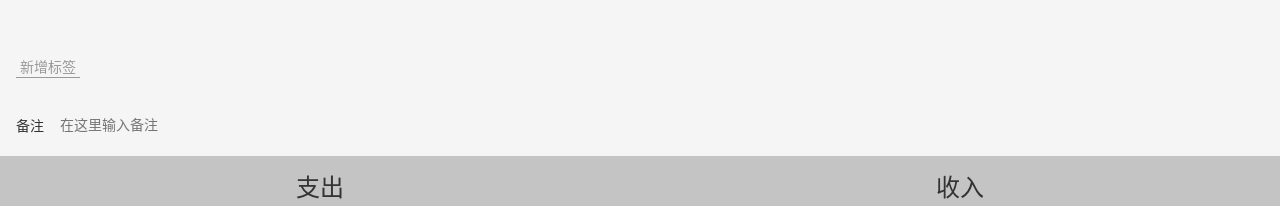
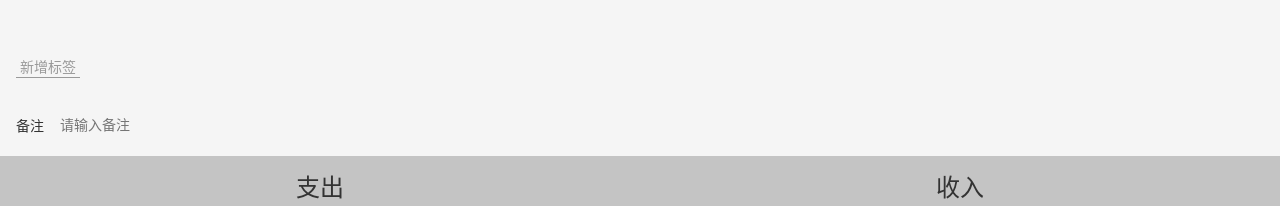
Before and after one commit to CuiLei-document/monney-text, a Vue app: page /#/money in a window 1280 px wide. Shown: the part 197-403 px from the top of the page. Built offline with nearby package versions, Linux system fonts and the light colour scheme.

Commit message:
改造 Notes 组件 使其成公用组件

```diff
--- a/src/components/EditLabel.vue
+++ b/src/components/EditLabel.vue
@@ -1,6 +1,10 @@
 <template>
 <Layout>
-  <div>编辑标签</div>
+  <div>
+    <Icon name="left"></Icon>
+    <span>编辑标签</span>
+    <Notes field-name="备注" placeholder="请输入"/>
+  </div>
 </Layout>
 </template>
 
@@ -8,7 +12,10 @@
 import Vue from 'vue'
 import {Component} from 'vue-property-decorator'
 import tagListModel from '@/models/tagListModel';
-@Component
+import Notes from '@/components/Notes.vue';
+@Component({
+  components: {Notes}
+})
 export default class EditLabel extends Vue {
 created(){
   const id = this.$route.params.id
--- a/src/components/Notes.vue
+++ b/src/components/Notes.vue
@@ -2,18 +2,20 @@
   <div>
     <label class="notes">
       {{value}}
-      <span class="name">备注</span>
-      <input type="text" v-model="value" placeholder="在这里输入备注">
+      <span class="name">{{this.fieldName}}</span>
+      <input type="text" v-model="value" :placeholder="this.placeholder">
     </label>
   </div>
 </template>
 
 <script lang="ts">
 import Vue from 'vue'
-import {Component,Watch} from 'vue-property-decorator'
+import {Component, Prop, Watch} from 'vue-property-decorator';
 @Component
 export default class Notes extends Vue {
   value = ''
+  @Prop({required:true}) fieldName!: string
+  @Prop({default:'请输入标签名'}) placeholder?:string
   @Watch('value')
   onValueChanged(value:string){
     this.$emit('update:value',value)
--- a/src/views/Money.vue
+++ b/src/views/Money.vue
@@ -2,7 +2,7 @@
   <Layout class-prefix="layout">
     <NumberPads @update:value="onUpdateNumberPads" @submit="saveRecord"/>
     <Types :value.sync="record.types"/>
-    <Notes @update:value="onUpdateNotes"/>
+    <Notes @update:value="onUpdateNotes" fieldName="备注" placeholder="请输入备注"/>
     <Tags :data-source.sync="tags" @update:value="onUpdateTags"/>
   </Layout>
 </template>
```
Also changed, not shown: src/assets/icons/left.svg (added).
